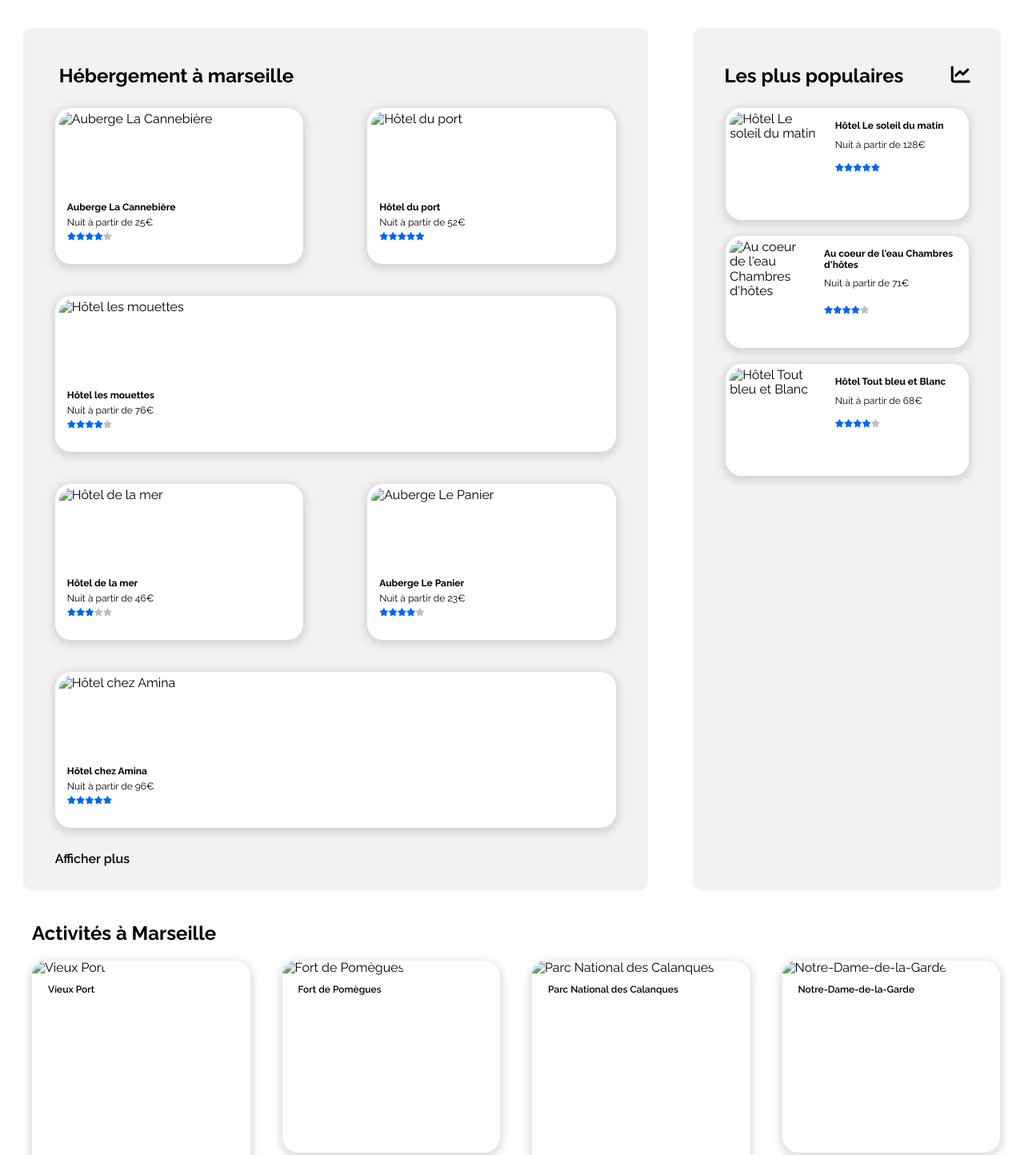
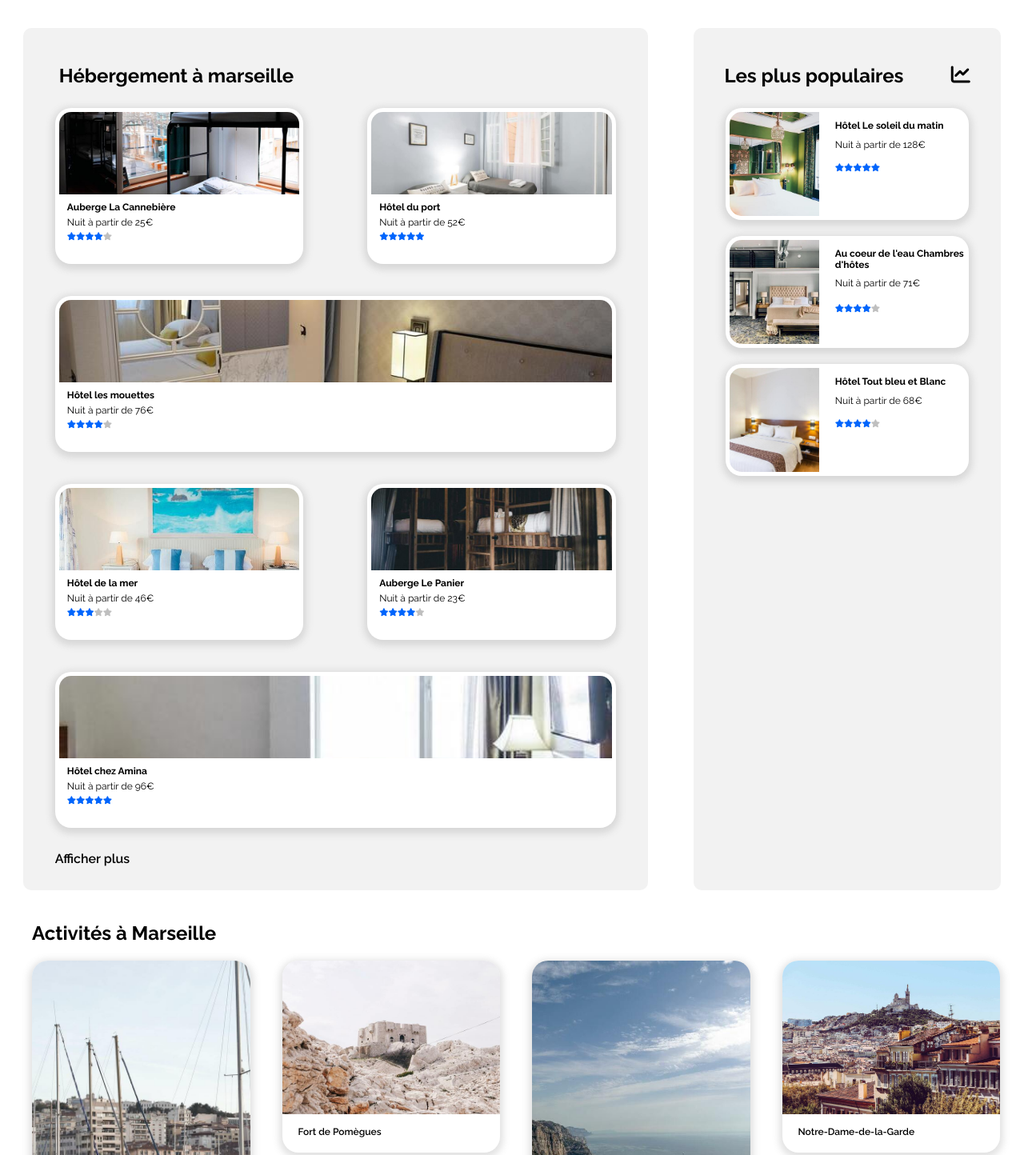
Before and after one commit to jimmylelievre/booki, a plain HTML site: page index.html in a window 1280 px wide. Shown: the part 380-1824 px from the top of the page at 80% size. Drawn offline with Linux system fonts and the light colour scheme; the site is published under a folder, as on GitHub Pages, so addresses that start at the root find nothing.

Commit message:
Mise a jour

```diff
--- a/index.html
+++ b/index.html
@@ -1,22 +1,19 @@
 <!DOCTYPE html>
 <html lang="fr">
   <head>
-    <meta charset="UTF-8">
-    <meta http-equiv="X-UA-Compatible" content="IE=edge">
-    <meta name="viewport" content="width=device-width, initial-scale=1.0">
-    <link rel="shortcut icon" href="/images/logo/Booki.png">
+    <meta charset="UTF-8" />
+    <meta http-equiv="X-UA-Compatible" content="IE=edge" />
+    <meta name="viewport" content="width=device-width, initial-scale=1.0" />
+    <link rel="shortcut icon" href="/images/logo/Booki.png" />
 
     <title>Booki</title>
-    <link rel="stylesheet" href="./css/normalize.css">
-    <link rel="stylesheet" href="./css/style.css">
-
-
+    <link rel="stylesheet" href="./css/normalize.css" />
+    <link rel="stylesheet" href="./css/style.css" />
   </head>
   <body>
-
     <!-- HEADER -->
     <header>
-        <img class="logo" src="./images/logo/Booki.png" alt="logo Booki">
+      <img class="logo" src="./images/logo/Booki.png" alt="logo Booki" />
       <nav>
         <a href="#hebergement">Hébergements</a>
         <a href="#activity">Activités</a>
@@ -24,27 +21,21 @@
     </header>
 
     <main>
-
       <!-- Section recherche -->
       <form>
         <h1>Trouvez votre hébergement pour des vacances de rêve</h1>
         <p>En plein centre ville ou en pleine nature</p>
 
         <div class="search">
-
           <div class="icon"><i class="fas fa-map-marker-alt"></i></div>
-                <input type="text" placeholder="Marseille, France">
+          <input type="text" placeholder="Marseille, France" />
           <button class="button-mobile"><i class="fas fa-search"></i></button>
           <button class="button-desktop">Rechercher</button>
-
         </div>
-
-
       </form>
 
       <!-- Section Filtre -->
       <div class="section-filter">
-
         <p class="title-filter">Filtres</p>
 
         <div class="filter">
@@ -66,111 +57,109 @@
           <p class="filter-icon"><i class="fas fa-dog"></i></p>
           <p class="choice-filter">Animaux autorisées</p>
         </div>
-
       </div>
       <div class="info">
-
         <p class="info-icon"><i class="fas fa-info"></i></p>
         <p>Plus de 500 logements sont disponibles dans cette ville</p>
       </div>
       <div class="sections">
-
         <!-- Section hebergements -->
         <section id="hebergement" class="hebergement">
           <h2>Hébergement à marseille</h2>
           <div class="all-cards">
             <div class="first-group">
-
-
               <a href="#" class="card-hebergement">
-                            <img src="/images/hebergements/marcus-loke-WQJvWU_HZFo-unsplash.jpg" alt="Auberge La Cannebière">
+                <img
+                  src="./images/hebergements/marcus-loke-WQJvWU_HZFo-unsplash.jpg"
+                  alt="Auberge La Cannebière"
+                />
                 <h3>Auberge La Cannebière</h3>
                 <p>Nuit à partir de 25€</p>
                 <div class="stars">
-
                   <span><i class="fas fa-star"></i></span>
                   <span><i class="fas fa-star"></i></span>
                   <span><i class="fas fa-star"></i></span>
                   <span><i class="fas fa-star"></i></span>
                   <span><i class="fas fa-star clear"></i></span>
                 </div>
-
               </a>
 
               <a href="#" class="card-hebergement">
-                            <img src="/images/hebergements/fred-kleber-gTbaxaVLvsg-unsplash.jpg" alt="Hôtel du port">
+                <img
+                  src="./images/hebergements/fred-kleber-gTbaxaVLvsg-unsplash.jpg"
+                  alt="Hôtel du port"
+                />
                 <h3>Hôtel du port</h3>
                 <p>Nuit à partir de 52€</p>
                 <div class="stars">
-
                   <span><i class="fas fa-star"></i></span>
                   <span><i class="fas fa-star"></i></span>
                   <span><i class="fas fa-star"></i></span>
                   <span><i class="fas fa-star"></i></span>
                   <span><i class="fas fa-star"></i></span>
-
                 </div>
-
               </a>
               <a href="#" class="card-hebergement">
-                            <img src="/images/hebergements/reisetopia-B8WIgxA_PFU-unsplash.jpg" alt="Hôtel les mouettes">
+                <img
+                  src="./images/hebergements/reisetopia-B8WIgxA_PFU-unsplash.jpg"
+                  alt="Hôtel les mouettes"
+                />
                 <h3>Hôtel les mouettes</h3>
                 <p>Nuit à partir de 76€</p>
                 <div class="stars">
-
                   <span><i class="fas fa-star"></i></span>
                   <span><i class="fas fa-star"></i></span>
                   <span><i class="fas fa-star"></i></span>
                   <span><i class="fas fa-star"></i></span>
                   <span><i class="fas fa-star clear"></i></span>
                 </div>
-
               </a>
             </div>
             <div class="second-group">
-
               <a href="#" class="card-hebergement">
-                            <img src="/images/hebergements/annie-spratt-Eg1qcIitAuA-unsplash.jpg" alt="Hôtel de la mer">
+                <img
+                  src="./images/hebergements/annie-spratt-Eg1qcIitAuA-unsplash.jpg"
+                  alt="Hôtel de la mer"
+                />
                 <h3>Hôtel de la mer</h3>
                 <p>Nuit à partir de 46€</p>
                 <div class="stars">
-
                   <span><i class="fas fa-star"></i></span>
                   <span><i class="fas fa-star"></i></span>
                   <span><i class="fas fa-star"></i></span>
                   <span><i class="fas fa-star clear"></i></span>
                   <span><i class="fas fa-star clear"></i></span>
                 </div>
-
               </a>
               <a href="#" class="card-hebergement">
-                            <img src="/images/hebergements/nicate-lee-kT-ZyaiwBe0-unsplash.jpg" alt="Auberge Le Panier">
+                <img
+                  src="./images/hebergements/nicate-lee-kT-ZyaiwBe0-unsplash.jpg"
+                  alt="Auberge Le Panier"
+                />
                 <h3>Auberge Le Panier</h3>
                 <p>Nuit à partir de 23€</p>
                 <div class="stars">
-
                   <span><i class="fas fa-star"></i></span>
                   <span><i class="fas fa-star"></i></span>
                   <span><i class="fas fa-star"></i></span>
                   <span><i class="fas fa-star"></i></span>
                   <span><i class="fas fa-star clear"></i></span>
                 </div>
-
               </a>
               <a href="#" class="card-hebergement">
-                            <img src="/images/hebergements/febrian-zakaria-M6S1WvfW68A-unsplash.jpg" alt="Hôtel chez Amina">
+                <img
+                  src="./images/hebergements/febrian-zakaria-M6S1WvfW68A-unsplash.jpg"
+                  alt="Hôtel chez Amina"
+                />
                 <h3>Hôtel chez Amina</h3>
                 <p>Nuit à partir de 96€</p>
                 <div class="stars">
-
                   <span><i class="fas fa-star"></i></span>
                   <span><i class="fas fa-star"></i></span>
                   <span><i class="fas fa-star"></i></span>
                   <span><i class="fas fa-star"></i></span>
                   <span><i class="fas fa-star"></i></span>
-
                 </div>
-
               </a>
             </div>
           </div>
@@ -182,15 +171,15 @@
           <h2>Les plus populaires<i class="fas fa-chart-line"></i></h2>
 
           <div class="all-cards-populaire">
-
             <a href="#" class="card-populaire">
-                            <img src="/images/hebergements/emile-guillemot-Bj_rcSC5XfE-unsplash.jpg" alt="Hôtel Le soleil du matin">
+              <img
+                src="./images/hebergements/emile-guillemot-Bj_rcSC5XfE-unsplash.jpg"
+                alt="Hôtel Le soleil du matin"
+              />
               <div>
-
                 <h3>Hôtel Le soleil du matin</h3>
                 <p>Nuit à partir de 128€</p>
                 <div class="stars-populaire">
-
                   <span><i class="fas fa-star"></i></span>
                   <span><i class="fas fa-star"></i></span>
                   <span><i class="fas fa-star"></i></span>
@@ -198,16 +187,16 @@
                   <span><i class="fas fa-star"></i></span>
                 </div>
               </div>
-
             </a>
             <a href="#" class="card-populaire">
-                            <img src="/images/hebergements/aw-creative-VGs8z60yT2c-unsplash.jpg" alt="Au coeur de l'eau Chambres d'hôtes">
+              <img
+                src="./images/hebergements/aw-creative-VGs8z60yT2c-unsplash.jpg"
+                alt="Au coeur de l'eau Chambres d'hôtes"
+              />
               <div>
-
                 <h3>Au coeur de l'eau Chambres d'hôtes</h3>
                 <p>Nuit à partir de 71€</p>
                 <div class="stars-populaire">
-
                   <span><i class="fas fa-star"></i></span>
                   <span><i class="fas fa-star"></i></span>
                   <span><i class="fas fa-star"></i></span>
@@ -215,16 +204,16 @@
                   <span><i class="fas fa-star clear"></i></span>
                 </div>
               </div>
-
             </a>
             <a href="#" class="card-populaire">
-                            <img src="/images/hebergements/febrian-zakaria-sjvU0THccQA-unsplash.jpg" alt="Hôtel Tout bleu et Blanc">
+              <img
+                src="./images/hebergements/febrian-zakaria-sjvU0THccQA-unsplash.jpg"
+                alt="Hôtel Tout bleu et Blanc"
+              />
               <div>
-
                 <h3>Hôtel Tout bleu et Blanc</h3>
                 <p>Nuit à partir de 68€</p>
                 <div class="stars-populaire">
-
                   <span><i class="fas fa-star"></i></span>
                   <span><i class="fas fa-star"></i></span>
                   <span><i class="fas fa-star"></i></span>
@@ -232,60 +221,68 @@
                   <span><i class="fas fa-star clear"></i></span>
                 </div>
               </div>
-
             </a>
           </div>
         </section>
-
       </div>
 
       <!-- Section activités -->
       <section id="activity" class="activity">
         <h2>Activités à Marseille</h2>
         <div class="all-cards-activity">
-
           <a href="#" class="card-activity-tall">
-                        <img src="/images/activites/reno-laithienne-QUgJhdY5Fyk-unsplash.jpg" alt="Vieux Port">
+            <img
+              src="./images/activites/reno-laithienne-QUgJhdY5Fyk-unsplash.jpg"
+              alt="Vieux Port"
+            />
             <p>Vieux Port</p>
           </a>
           <div class="cards-small">
-
             <a href="#" class="card-activity-small">
-                            <img src="/images/activites/paul-hermann-QFTrLdQIRhI-unsplash.jpg" alt="Fort de Pomègues">
+              <img
+                src="./images/activites/paul-hermann-QFTrLdQIRhI-unsplash.jpg"
+                alt="Fort de Pomègues"
+              />
               <p>Fort de Pomègues</p>
             </a>
 
             <a href="#" class="card-activity-small">
-                            <img src="/images/activites/kevin-hikari-rV_Qd1l-VXg-unsplash.jpg" alt="Iles du Frioul">
+              <img
+                src="./images/activites/kevin-hikari-rV_Qd1l-VXg-unsplash.jpg"
+                alt="Iles du Frioul"
+              />
               <p>Îles du Frioul</p>
             </a>
-
           </div>
           <a href="#" class="card-activity-tall">
-                        <img src="/images/activites/kilyan-sockalingum-NR8-cBCN3aI-unsplash.jpg" alt="Parc National des Calanques">
+            <img
+              src="./images/activites/kilyan-sockalingum-NR8-cBCN3aI-unsplash.jpg"
+              alt="Parc National des Calanques"
+            />
             <p>Parc National des Calanques</p>
           </a>
           <div class="cards-small">
-
             <a href="#" class="card-activity-small">
-                            <img src="/images/activites/florian-wehde-xW9e8gdotxI-unsplash.jpg" alt="Notre-Dame-de-la-Garde">
+              <img
+                src="./images/activites/florian-wehde-xW9e8gdotxI-unsplash.jpg"
+                alt="Notre-Dame-de-la-Garde"
+              />
               <p>Notre-Dame-de-la-Garde</p>
             </a>
 
             <a href="#" class="card-activity-small">
-                            <img src="/images/activites/lena-paulin-wH2-EJoDcV0-unsplash.jpg" alt="Parc Longchamp">
+              <img
+                src="./images/activites/lena-paulin-wH2-EJoDcV0-unsplash.jpg"
+                alt="Parc Longchamp"
+              />
               <p>Parc Longchamp</p>
             </a>
-
           </div>
         </div>
-
-
       </section>
       <!-- FOOTER -->
       <footer>
         <div class="footer">
-
           <div class="section-footer">
             <h3>A propos</h3>
             <a href="">Fonctionnement du site</a>
@@ -296,18 +293,19 @@
             <h3>Nos hébergements</h3>
             <a href="">Charte qualité</a>
             <a href="">Soumettre votre hôtel</a>
-
           </div>
           <div class="section-footer">
             <h3>Assistance</h3>
             <a href="">Centre d'aide</a>
             <a href="">Nous contacter</a>
-
           </div>
         </div>
       </footer>
     </main>
 
-        <script src="https://kit.fontawesome.com/e6ece1fded.js" crossorigin="anonymous"></script>
+    <script
+      src="https://kit.fontawesome.com/e6ece1fded.js"
+      crossorigin="anonymous"
+    ></script>
   </body>
 </html>
```
Lines whose indentation alone changed are shown as unchanged.
